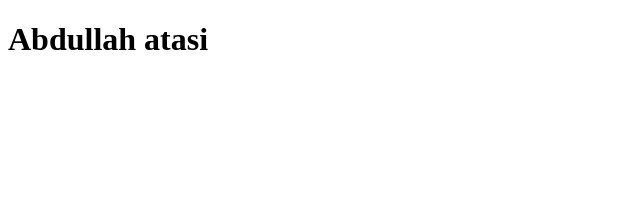
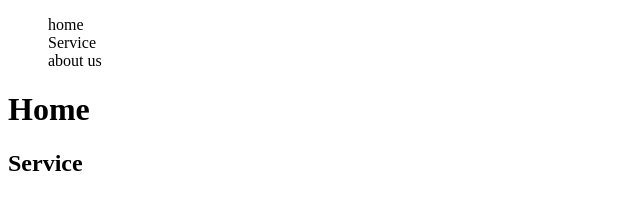
Before and after one commit to Abdullah-atasi/Our-project, a plain HTML site: page index.html in a window 1280 px wide. Shown: the whole page, without its empty margins (0-640 px from the left). Drawn offline with Linux system fonts and the light colour scheme.

Commit message:
add many tags in html file

```diff
--- a/index.html
+++ b/index.html
@@ -6,6 +6,17 @@
     <title>Document</title>
 </head>
 <body>
-    <h1>Abdullah atasi</h1>
-</body>
+<header>
+	<ul type=none>
+		<li>home</li>
+		<li>Service</li>
+		<li>about us</li>
+	</ul>
+</header>
+    <h1>Home</h1>
+
+    <section id="sone">
+	    <h2>Service</h2>
+    </section>
+
 </html>
```
